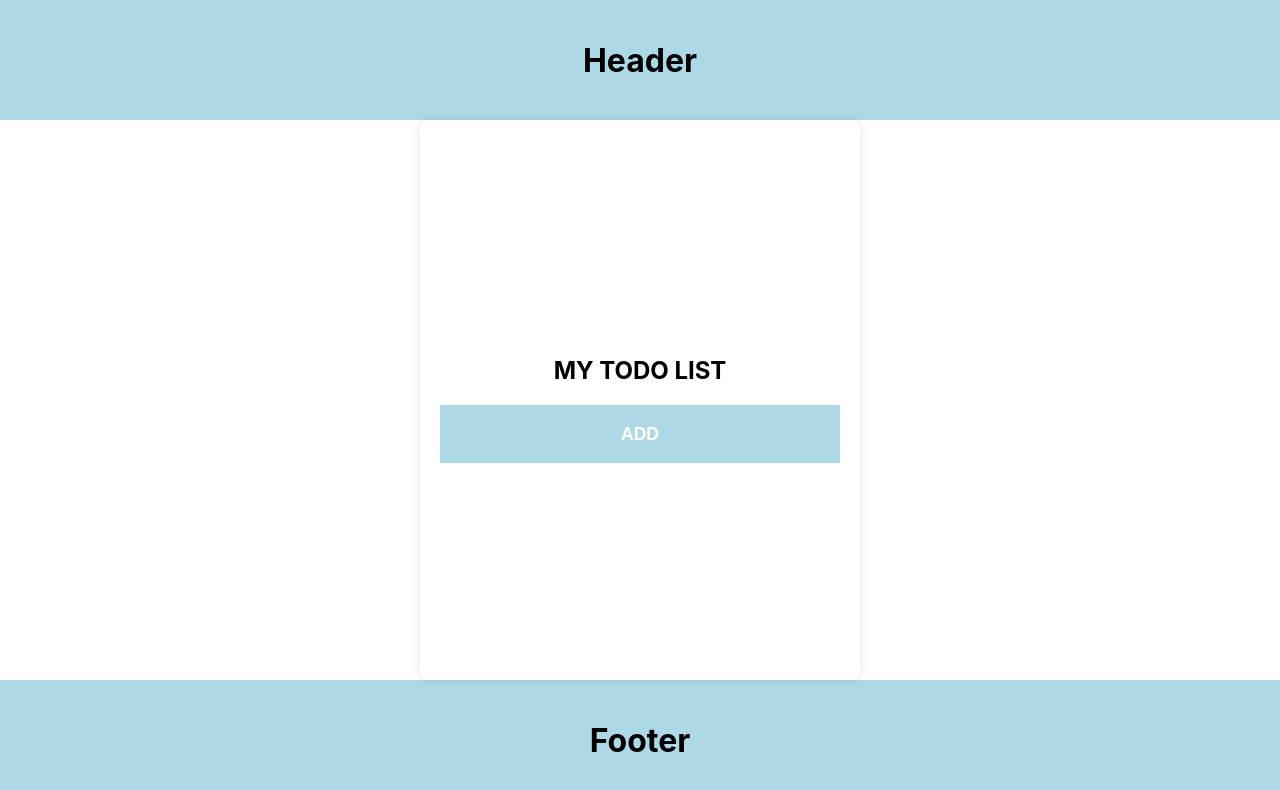
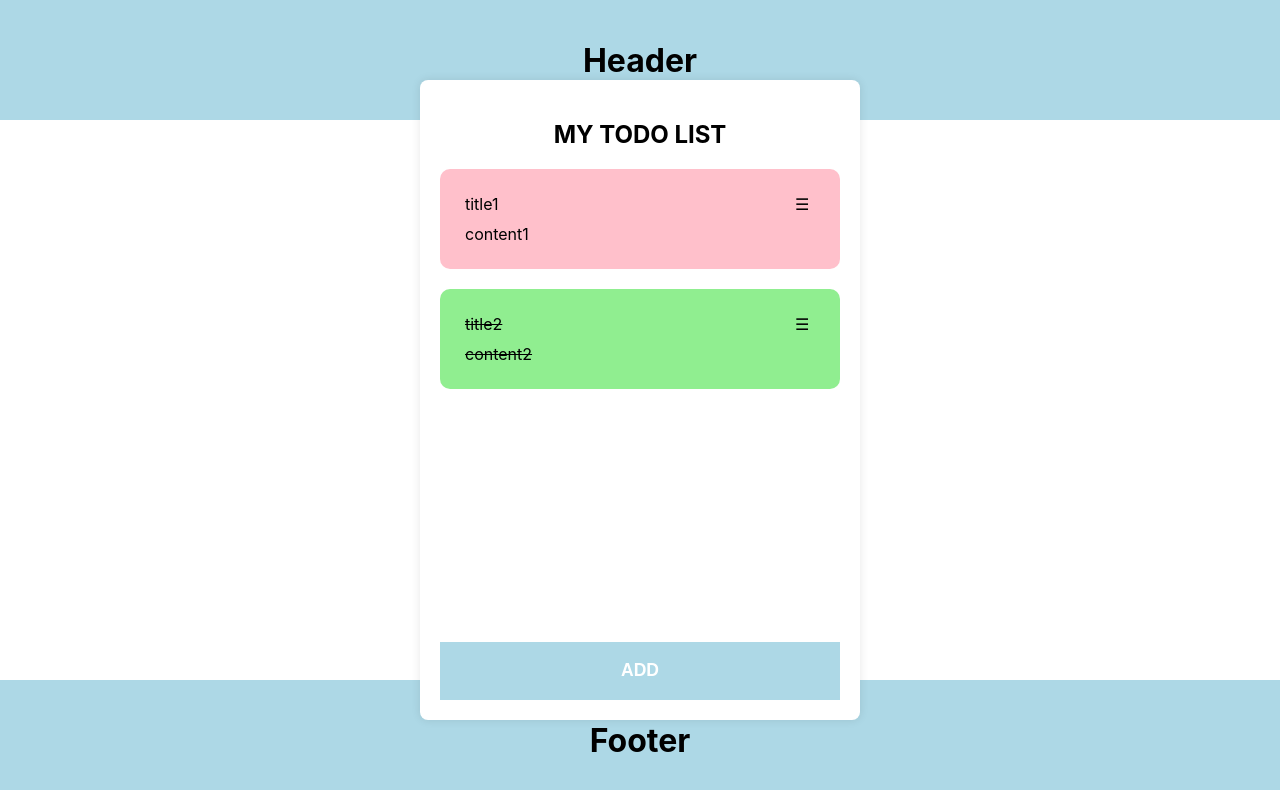
Before and after one commit to JiHye0214/TodoList, a React (Create React App) app: page /todo/1 in a window 1280 px wide. Shown: the top 790 px of the page. Built offline with nearby package versions, Linux system fonts and the light colour scheme.

Commit message:
231115 : git commit make my todolist

```diff
--- a/src/components/button.js
+++ b/src/components/button.js
@@ -33,7 +33,8 @@ const variantCSS = {
 };
 
 const sizeCSS = {
-  small: css``,
+  small: css`
+  padding: 10px;`,
   medium: css``,
   full: css`
     width: 100%;
--- /dev/null
+++ b/src/pages/todo/components/onetodo.js
@@ -0,0 +1,130 @@
+import styled from "styled-components"
+import { useRef, useState } from "react"
+import { flexCenter } from "../../../styles/common";
+
+const OneTodo = ({todo, editMode}) => {
+    const [todoState, setTodoState] = useState(todo.state)
+    const [menuState, setMenuState] = useState(false);
+    const [editModeState, setEditModeState] = useState(editMode);
+
+    const TodoTitle = useRef(null);
+    const TodoContent = useRef(null);
+
+    const onClickTodoState = () => {
+        !menuState && !editModeState && setTodoState((prev) => !prev)
+    }
+
+    const onClickHamb = () => {
+        !todoState && setMenuState((prev) => !prev)
+    }
+
+    const onClickEditBTN = () => {
+        !todoState && setEditModeState(true)
+        setMenuState(false)
+    }
+
+    const onClickFinBTN = () => {
+        setEditModeState(false)
+        todo.title = TodoTitle.current.value;
+        todo.content = TodoContent.current.value;
+    }
+
+    return(
+        <Wrapper state = {todoState}>
+            <Container>
+                <Header onClick={onClickTodoState}>
+                    <TodoState state = {todoState}>{editModeState ? <TodoText defaultValue={todo.title} ref={TodoTitle}></TodoText> : todo.title}</TodoState>
+                    <TodoState state = {todoState}>{editModeState ? <TodoText defaultValue={todo.content} ref={TodoContent}></TodoText> : todo.content}</TodoState>
+                </Header>
+                <Body>
+                    <Hamburger>
+                        <HambugMenu onClick={onClickHamb}>☰</HambugMenu>
+                        <HambugContainer state={menuState}>
+                            <Menu onClick={onClickEditBTN}>modify</Menu>
+                            <Menu>delete</Menu>
+                        </HambugContainer>
+                    </Hamburger>
+                    <FinBTN state = {editModeState} onClick={onClickFinBTN}>FIN</FinBTN>
+                </Body>
+            </Container>
+        </Wrapper>
+    )
+}
+
+export default OneTodo
+
+const Wrapper = styled.div`
+    background-color: ${({state}) => (state ? "lightgreen" : "pink")};
+    width: 100%;
+    height: 100px;
+    margin-bottom: 20px;
+    display: flex;
+    flex-direction: column;
+    justify-content: center;
+    border-radius: 10px;
+`
+
+const Container = styled.div`
+    padding: 20px;
+    display: flex;
+    justify-content: space-between;
+`
+
+const Header = styled.div`
+    width: 100%;
+    display: flex;
+    flex-direction: column;
+`
+
+const TodoState = styled.div`
+    text-decoration: ${({state}) => (state ? "line-through" : "none")};
+    padding: 5px;
+    overflow: hidden;
+`
+
+const TodoText = styled.textarea`
+    height: 18px;
+    width: 300px;
+    border: none;
+`
+
+const Body = styled.div`
+    ${flexCenter}
+    flex-direction: column;
+`
+
+// hamburger menu
+const Hamburger = styled.div`
+`
+
+const HambugContainer = styled.div`
+    position: absolute;
+    transform: translateX(20%);
+
+    background-color: lightblue;
+    padding: 7px;
+    border-radius: 7px;
+
+    display: ${({state}) => (state ? "block" : "none")};
+`
+
+const HambugMenu = styled.div`
+    &:hover{
+        cursor: pointer;
+    }
+    padding: 5px;
+`
+
+const Menu = styled.div`
+    padding: 5px;
+    margin-bottom: 5px;
+    &:hover{
+        cursor: pointer;
+        color: red;
+    }
+`
+
+const FinBTN = styled.button`
+    padding: 5px;
+    opacity: ${({state}) => (state ? "1" : "0")};
+`
--- a/src/pages/todo/components/todolist.js
+++ b/src/pages/todo/components/todolist.js
@@ -1,23 +1,16 @@
 import styled from "styled-components"
+import OneTodo from "./onetodo"
 
-const Todolist = () => {
-    const todos = [
-        {
-            id : 1,
-            title : "title1",
-            content : "content1",
-            state : false,
-        },
-        {
-            id : 2,
-            title : "title2",
-            content : "content2",
-            state : true,
-        },
-    ]
+const Todolist = ({todos, editMode}) => {
+
     return (
         <Wrapper>
-
+            {/* map에서 전달할 때도 중괄호가 아니라 소괄호임! */}
+            {/* 하나의 todo, index 전달 */}
+            {/* 사실 OneTodo에서 index 필요 없는데 map에서는 key값 있어야 에러 안 남 */}
+            {todos.map((todo, index) => (
+                <OneTodo key={index} todo={todo} editMode={editMode}/>
+            ))}
         </Wrapper>
     )
 }
@@ -25,9 +18,13 @@ const Todolist = () => {
 export default Todolist
 
 const Wrapper = styled.div`
-    background-color: pink;
+    width: 100%;
+    height: 590px;
+    margin-bottom: 20px;
+    background-color: white;
     overflow: scroll;
     &::-webkit-scrollbar {
         display: none;
     }
+    flex-direction: column;
 `
--- a/src/pages/todo/index.js
+++ b/src/pages/todo/index.js
@@ -5,11 +5,28 @@ import TDButton from "../../components/button";
 
 const TodoPage = () => {
 
+    const editMode = false;
+
+    const todos = [
+        {
+            id : 1,
+            title : "title1",
+            content : "content1",
+            state : false,
+        },
+        {
+            id : 2,
+            title : "title2",
+            content : "content2",
+            state : true,
+        },
+    ]
+
     return (
         <Wrapper>
             <Container>
                 <h2>MY TODO LIST</h2>
-                <Todolist/>
+                <Todolist todos={todos} editMode={editMode}/>
                 <TDButton variant={"primary"} size={"full"}>
                     <h3>ADD</h3>
                 </TDButton>
```
